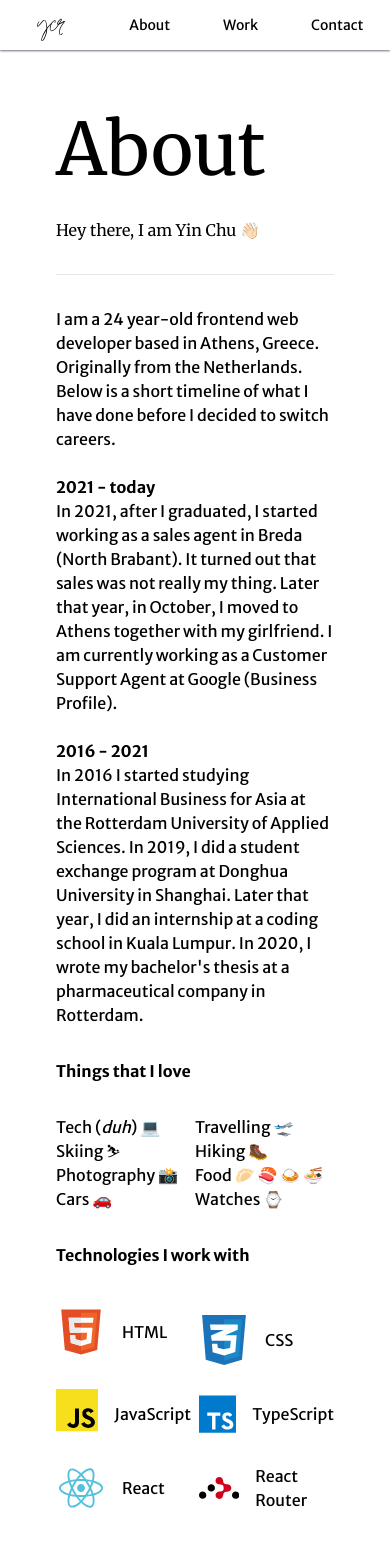
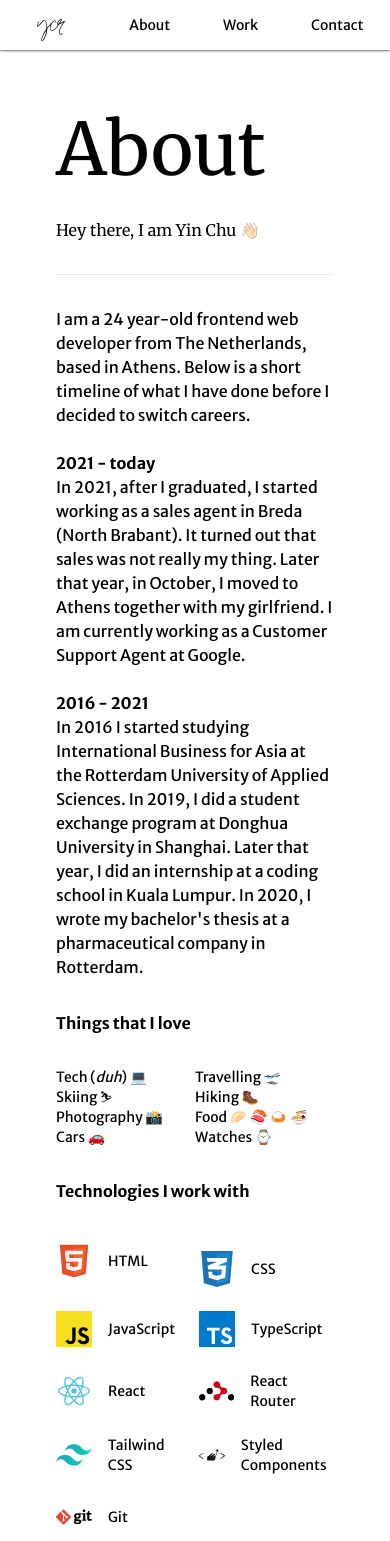
Before and after one commit to YinChuRijnaard/Portfolio-v2, a JavaScript app: page /about in a window 390 px wide. Shown: the top 1541 px of the page. Built offline with nearby package versions, Linux system fonts and the light colour scheme.

Commit message:
Small (style) changes

```diff
--- a/src/pages/About.js
+++ b/src/pages/About.js
@@ -3,8 +3,8 @@ import "animate.css";
 const html = (
   <svg
     className="mr-4"
-    width="50"
-    height="50"
+    width="36"
+    height="36"
     viewBox="0 0 2000 2000"
     enable-background="new 0 0 2000 2000"
   >
@@ -46,8 +46,8 @@ const css = (
   <svg
     className="mr-4"
     fill="none"
-    height="50"
-    width="50"
+    height="36"
+    width="36"
     xmlns="http://www.w3.org/2000/svg"
     viewBox="0 0 124 141.53"
   >
@@ -66,8 +66,8 @@ const css = (
 const js = (
   <svg
     className="mr-4"
-    width="50"
-    height="50"
+    width="36"
+    height="36"
     viewBox="0 0 256 256"
     xmlns="http://www.w3.org/2000/svg"
     preserveAspectRatio="xMinYMin meet"
@@ -80,8 +80,8 @@ const js = (
 const ts = (
   <svg
     className="mr-4"
-    width="50"
-    height="50"
+    width="36"
+    height="36"
     viewBox="0 0 256 256"
     version="1.1"
     xmlns="http://www.w3.org/2000/svg"
@@ -110,8 +110,8 @@ const ts = (
 const react = (
   <svg
     className="mr-4 fill-white dark:fill-black"
-    width="50"
-    height="50"
+    width="36"
+    height="36"
     viewBox="0 -13 256 256"
     xmlns="http://www.w3.org/2000/svg"
     preserveAspectRatio="xMinYMin meet"
@@ -138,8 +138,8 @@ const react = (
 const rr = (
   <svg
     className="mr-4 fill-black dark:fill-white"
-    width="50"
-    height="50"
+    width="36"
+    height="36"
     viewBox="0 -58 256 256"
     version="1.1"
     xmlns="http://www.w3.org/2000/svg"
@@ -161,8 +161,8 @@ const rr = (
 const twcss = (
   <svg
     className="mr-4"
-    width="50"
-    height="50"
+    width="36"
+    height="36"
     viewBox="0 -51 256 256"
     version="1.1"
     xmlns="http://www.w3.org/2000/svg"
@@ -192,8 +192,8 @@ const twcss = (
 const sc = (
   <svg
     className="mr-4 dark:fill-white"
-    width="50"
-    height="50"
+    width="36"
+    height="36"
     viewBox="0 0 24 24"
     role="img"
     xmlns="http://www.w3.org/2000/svg"
@@ -206,8 +206,8 @@ const sc = (
 const git = (
   <svg
     className="mr-4 fill-black dark:fill-white"
-    width="50"
-    height="50"
+    width="36"
+    height="36"
     viewBox="0 -74 256 256"
     version="1.1"
     xmlns="http://www.w3.org/2000/svg"
@@ -243,9 +243,9 @@ const About = () => {
       <p className="font-serif">Hey there, I am Yin Chu 👋🏻</p>
       <hr />
       <p>
-        I am a 24 year-old frontend web developer based in Athens, Greece.
-        Originally from the Netherlands. Below is a short timeline of what I
-        have done before I decided to switch careers.
+        I am a 24 year-old frontend web developer from The Netherlands, based in
+        Athens. Below is a short timeline of what I have done before I decided
+        to switch careers.
         <br />
         <br />
         <strong>2021 - today</strong>
@@ -253,8 +253,7 @@ const About = () => {
         In 2021, after I graduated, I started working as a sales agent in Breda
         (North Brabant). It turned out that sales was not really my thing. Later
         that year, in October, I moved to Athens together with my girlfriend. I
-        am currently working as a Customer Support Agent at Google (Business
-        Profile).
+        am currently working as a Customer Support Agent at Google.
         <br />
         <br />
         <strong>2016 - 2021</strong>
@@ -266,7 +265,7 @@ const About = () => {
         my bachelor's thesis at a pharmaceutical company in Rotterdam.
       </p>
       <p className="font-bold">Things that I love</p>
-      <div className="grid grid-cols-2">
+      <div className="grid grid-cols-2 text-sm">
         <p>
           Tech (<i>duh</i>) 💻
         </p>
@@ -280,7 +279,7 @@ const About = () => {
       </div>
 
       <p className="font-bold">Technologies I work with</p>
-      <div className="grid grid-cols-2 gap-2 space-y-4">
+      <div className="grid grid-cols-2 gap-2 space-y-4 text-sm">
         <p className="flex items-center">{html}HTML</p>
         <p className="flex items-center">{css}CSS</p>
         <p className="flex items-center">{js}JavaScript</p>
--- a/src/pages/Contact.js
+++ b/src/pages/Contact.js
@@ -1,11 +1,13 @@
 import "animate.css";
+// @ts-ignore
+import pfp from "../images/pfp.jpeg"; // weird TS error while using vanilla React
 
 const gh = (
   <svg
     className="mr-4 dark:fill-white"
     xmlns="http://www.w3.org/2000/svg"
-    height="50"
-    width="50"
+    height="36"
+    width="36"
     viewBox="-74.4 -120.90175 644.8 725.4105"
   >
     <path d="M165.9 389.4c0 2-2.3 3.6-5.2 3.6-3.3.3-5.6-1.3-5.6-3.6 0-2 2.3-3.6 5.2-3.6 3-.3 5.6 1.3 5.6 3.6zm-31.1-4.5c-.7 2 1.3 4.3 4.3 4.9 2.6 1 5.6 0 6.2-2 .6-2-1.3-4.3-4.3-5.2-2.6-.7-5.5.3-6.2 2.3zm44.2-1.7c-2.9.7-4.9 2.6-4.6 4.9.3 2 2.9 3.3 5.9 2.6 2.9-.7 4.9-2.6 4.6-4.6-.3-1.9-3-3.2-5.9-2.9zM244.8 0C106.1 0 0 105.3 0 244c0 110.9 69.8 205.8 169.5 239.2 12.8 2.3 17.3-5.6 17.3-12.1 0-6.2-.3-40.4-.3-61.4 0 0-70 15-84.7-29.8 0 0-11.4-29.1-27.8-36.6 0 0-22.9-15.7 1.6-15.4 0 0 24.9 2 38.6 25.8 21.9 38.6 58.6 27.5 72.9 20.9 2.3-16 8.8-27.1 16-33.7-55.9-6.2-112.3-14.3-112.3-110.5 0-27.5 7.6-41.3 23.6-58.9-2.6-6.5-11.1-33.3 2.6-67.9 20.9-6.5 69 27 69 27 20-5.6 41.5-8.5 62.8-8.5 21.3 0 42.8 2.9 62.8 8.5 0 0 48.1-33.6 69-27 13.7 34.7 5.2 61.4 2.6 67.9 16 17.7 25.8 31.5 25.8 58.9 0 96.5-58.9 104.2-114.8 110.5 9.2 7.9 17 22.9 17 46.4 0 33.7-.3 75.4-.3 83.6 0 6.5 4.6 14.4 17.3 12.1C428.2 449.8 496 354.9 496 244 496 105.3 383.5 0 244.8 0zM97.2 344.9c-1.3 1-1 3.3.7 5.2 1.6 1.6 3.9 2.3 5.2 1 1.3-1 1-3.3-.7-5.2-1.6-1.6-3.9-2.3-5.2-1zm-10.8-8.1c-.7 1.3.3 2.9 2.3 3.9 1.6 1 3.6.7 4.3-.7.7-1.3-.3-2.9-2.3-3.9-2-.6-3.6-.3-4.3.7zm32.4 35.6c-1.6 1.3-1 4.3 1.3 6.2 2.3 2.3 5.2 2.6 6.5 1 1.3-1.3.7-4.3-1.3-6.2-2.2-2.3-5.2-2.6-6.5-1zm-11.4-14.7c-1.6 1-1.6 3.6 0 5.9 1.6 2.3 4.3 3.3 5.6 2.3 1.6-1.3 1.6-3.9 0-6.2-1.4-2.3-4-3.3-5.6-2z" />
@@ -16,8 +18,8 @@ const li = (
   <svg
     className="mr-4 fill-black dark:fill-white"
     xmlns="http://www.w3.org/2000/svg"
-    height="50"
-    width="50"
+    height="36"
+    width="36"
     viewBox="-11.493675 -16.3118 99.61185 97.8708"
   >
     <path
@@ -35,8 +37,8 @@ const tw = (
   <svg
     className="mr-4 fill-black dark:fill-white"
     xmlns="http://www.w3.org/2000/svg"
-    height="50"
-    width="50"
+    height="36"
+    width="36"
     viewBox="-44.7006 -60.54775 387.4052 363.2865"
   >
     <path
@@ -51,8 +53,8 @@ const em = (
     className="mr-4 dark:stroke-white"
     xmlns="http://www.w3.org/2000/svg"
     fill="none"
-    height="50"
-    width="50"
+    height="36"
+    width="36"
     viewBox="0 0 24 24"
     stroke="currentColor"
     stroke-width="2"
@@ -69,8 +71,8 @@ const ph = (
   <svg
     className="mr-4 dark:stroke-white"
     xmlns="http://www.w3.org/2000/svg"
-    height="50"
-    width="50"
+    height="36"
+    width="36"
     fill="none"
     viewBox="0 0 24 24"
     stroke="currentColor"
@@ -129,6 +131,14 @@ const Contact = () => {
           {ph}Telephone
         </a>
       </div>
+
+      <div className="flex items-center justify-center">
+        <img
+          src={pfp}
+          className="h-48 w-48 rounded-full"
+          alt="Photo of Yin Chu"
+        />
+      </div>
     </div>
   );
 };
--- a/src/pages/Home.js
+++ b/src/pages/Home.js
@@ -2,11 +2,13 @@ import { Link } from "react-router-dom";
 
 const Home = () => {
   return (
-    <div className="mx-8 my-24 flex h-screen flex-col items-center justify-start space-y-8 px-6 text-center font-serif text-4xl dark:text-white md:mx-36 lg:mx-72 lg:text-5xl xl:my-24 2xl:my-48">
+    <div className="mx-8 my-24 flex h-screen flex-col items-center justify-start space-y-8 px-6 text-center font-serif text-4xl dark:text-white md:mx-36 lg:mx-72 lg:text-4xl xl:my-24 2xl:my-48">
       <p className="opacity-75">Hi, I'm</p>
-      <p className="text-7xl lg:text-8xl">Yin Chu</p>
-      <p className="opacity-75">
-        Web developer from Athens. I create stuff for the internet.
+      <p className="text-6xl lg:text-8xl">Yin Chu</p>
+      <p className="leading-relaxed opacity-75">
+        Web developer from The Netherlands, based in Athens&nbsp;
+        <span className="text-blue-500">•</span>&nbsp;I create stuff for the
+        internet
       </p>
       <button className="flex items-center border-2 border-black bg-black px-6 py-2 text-white opacity-75 duration-300 dark:border-white dark:bg-white dark:text-black lg:hover:border-2 lg:hover:border-black lg:hover:bg-white lg:hover:text-black lg:dark:hover:border-white lg:dark:hover:bg-black lg:dark:hover:text-white">
         <Link to="/about">About me</Link>
--- a/src/pages/Work.js
+++ b/src/pages/Work.js
@@ -21,14 +21,14 @@ const Work = () => {
             href="https://ycrdev.netlify.app/"
             target="_blank"
           >
-            Live demo
+            Demo
           </a>
           <a
             className="border-2 border-black bg-black px-6 py-2 text-white dark:border-white dark:bg-white dark:text-black lg:hover:border-2 lg:hover:border-black lg:hover:bg-white lg:hover:text-black lg:dark:hover:border-white lg:dark:hover:bg-black lg:dark:hover:text-white"
             href="https://github.com/YinChuRijnaard/Portfolio"
             target="_blank"
           >
-            GitHub repository
+            GitHub
           </a>
         </div>
       </div>
@@ -57,14 +57,41 @@ const Work = () => {
             href="https://tenzies-ycr.netlify.app/"
             target="_blank"
           >
-            Live demo
+            Demo
           </a>
           <a
             className="border-2 border-black bg-black px-6 py-2 text-white dark:border-white dark:bg-white dark:text-black lg:hover:border-2 lg:hover:border-black lg:hover:bg-white lg:hover:text-black lg:dark:hover:border-white lg:dark:hover:bg-black lg:dark:hover:text-white"
             href="https://github.com/YinChuRijnaard/Tenzies"
             target="_blank"
           >
-            GitHub repository
+            GitHub
+          </a>
+        </div>
+      </div>
+
+      <div className="space-y-2 border-[1px] border-black p-4 dark:border-white">
+        <p className="font-bold">Palindrome Checker v2</p>
+        <p>
+          Second iteration of my Palindrome Checker. I built this app to 'pay
+          homage' to the first app I built.
+        </p>
+        <p>
+          <strong>Built with:&nbsp;</strong>React, TypeScript and Tailwind CSS
+        </p>
+        <div className="flex items-center justify-start text-center">
+          <a
+            className="mr-4 border-2 border-black bg-black px-6 py-2 text-white dark:border-white dark:bg-white dark:text-black lg:hover:border-2 lg:hover:border-black lg:hover:bg-white lg:hover:text-black lg:dark:hover:border-white lg:dark:hover:bg-black lg:dark:hover:text-white"
+            href="https://palindrome-checker-v2-ycr.netlify.app/"
+            target="_blank"
+          >
+            Demo
+          </a>
+          <a
+            className="border-2 border-black bg-black px-6 py-2 text-white dark:border-white dark:bg-white dark:text-black lg:hover:border-2 lg:hover:border-black lg:hover:bg-white lg:hover:text-black lg:dark:hover:border-white lg:dark:hover:bg-black lg:dark:hover:text-white"
+            href="https://github.com/YinChuRijnaard/Palindrome-Checker-v2"
+            target="_blank"
+          >
+            GitHub
           </a>
         </div>
       </div>
@@ -84,14 +111,14 @@ const Work = () => {
             href="https://yinchurijnaard.github.io/Palindrome-Checker/"
             target="_blank"
           >
-            Live demo
+            Demo
           </a>
           <a
             className="border-2 border-black bg-black px-6 py-2 text-white dark:border-white dark:bg-white dark:text-black lg:hover:border-2 lg:hover:border-black lg:hover:bg-white lg:hover:text-black lg:dark:hover:border-white lg:dark:hover:bg-black lg:dark:hover:text-white"
             href="https://github.com/YinChuRijnaard/Palindrome-Checker"
             target="_blank"
           >
-            GitHub repository
+            GitHub
           </a>
         </div>
       </div>
```
Also changed, not shown: src/images/pfp.jpeg (added).
